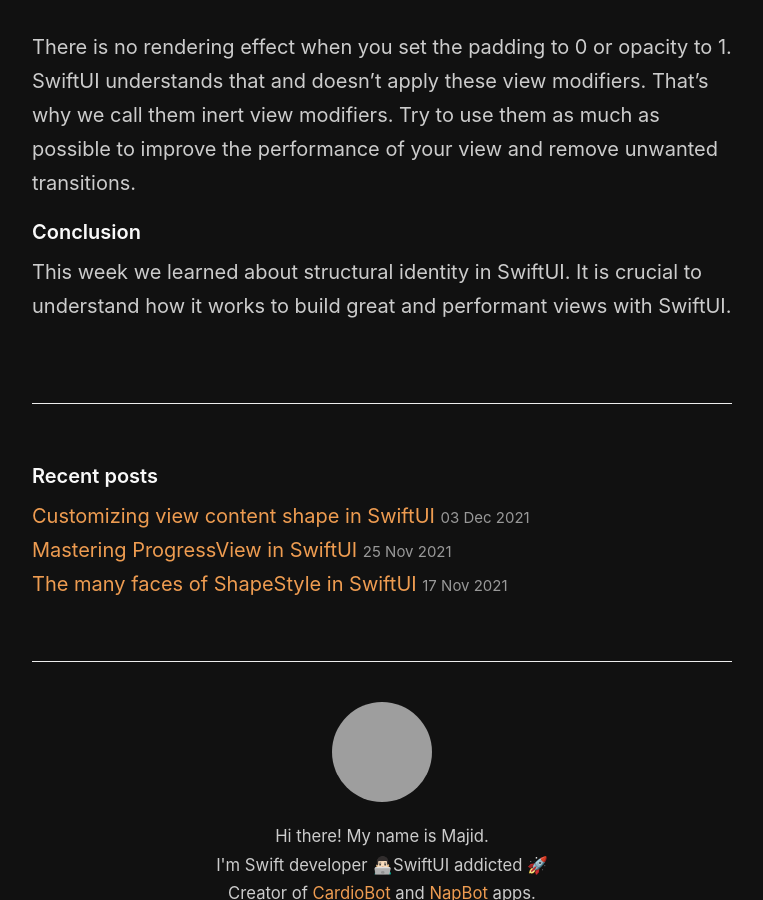
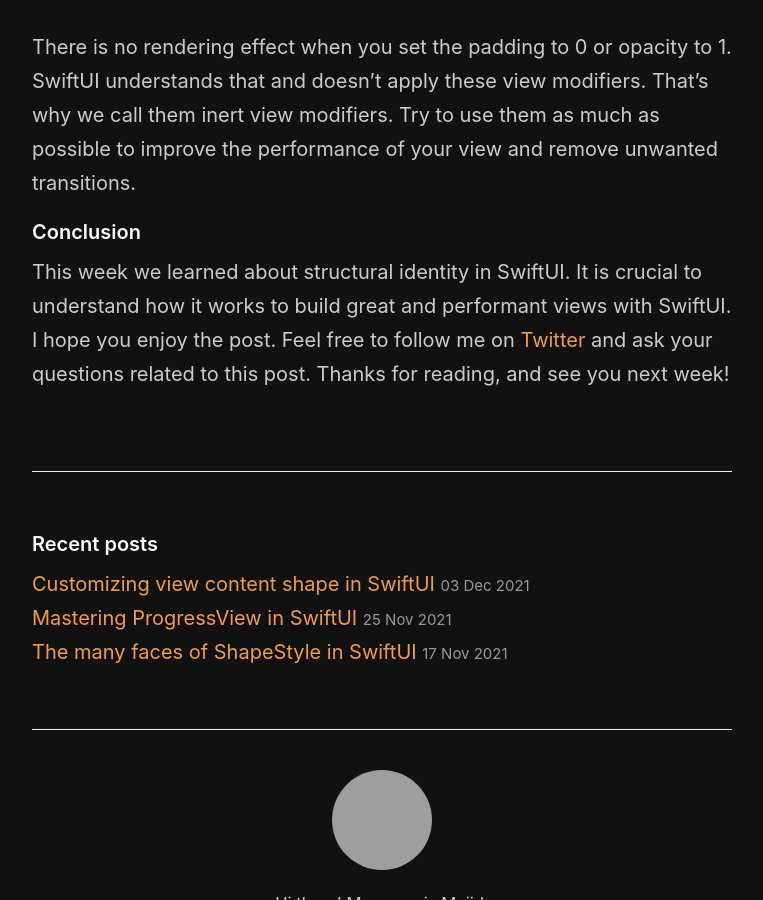
Before and after one commit to mecid/mecid.github.io, a Jekyll site: the page built from _posts/2021-12-09-structural-identity-in-swiftui.md, in a window 1280 px wide and 900 px high, scrolled down 2782 px, cut to the strip 0-900 px from the top of the window. Shown: the whole strip, without its empty margins (258-1021 px from the left). Built offline with Jekyll 4.4.1, drawn with Linux system fonts in a browser that asks for light colours; grey boxes are pictures that could not be loaded.

Commit message:
conclusion added to structural identity post

```diff
--- a/_posts/2021-12-09-structural-identity-in-swiftui.md
+++ b/_posts/2021-12-09-structural-identity-in-swiftui.md
@@ -79,4 +79,4 @@
 There is no rendering effect when you set the padding to 0 or opacity to 1. SwiftUI understands that and doesn't apply these view modifiers. That's why we call them inert view modifiers. Try to use them as much as possible to improve the performance of your view and remove unwanted transitions.
 
 #### Conclusion
-This week we learned about structural identity in SwiftUI. It is crucial to understand how it works to build great and performant views with SwiftUI.
+This week we learned about structural identity in SwiftUI. It is crucial to understand how it works to build great and performant views with SwiftUI. I hope you enjoy the post. Feel free to follow me on [Twitter](https://twitter.com/mecid) and ask your questions related to this post. Thanks for reading, and see you next week!
```
